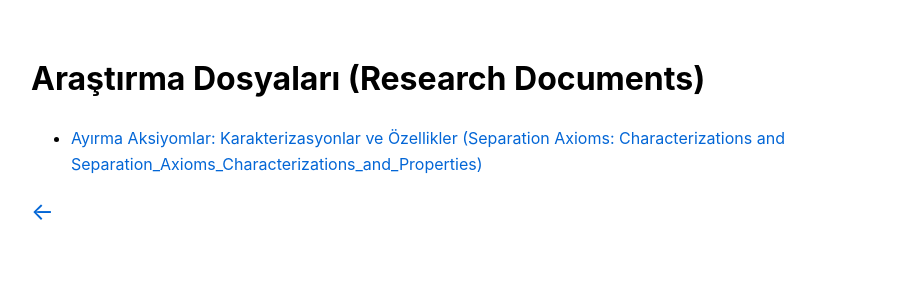
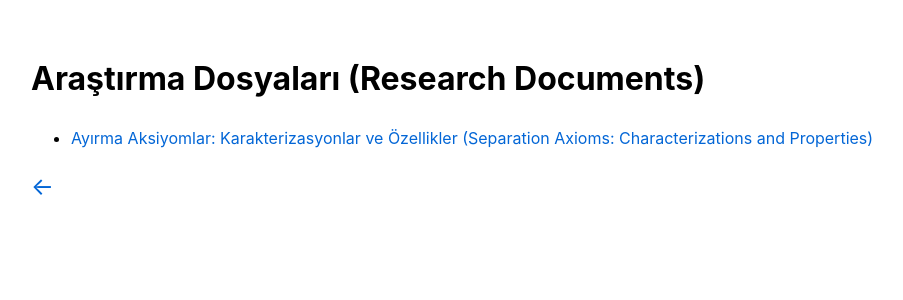
Before and after one commit to tburakarslan/tburakarslan.github.io, a Jekyll site: the page built from documents.md, in a window 1280 px wide. Shown: the top 300 px of the page, without its empty margins (109-1012 px from the left). Built offline with Jekyll 4.4.1, drawn with Linux system fonts in a browser that asks for light colours; our own code applies the rules of GitHub Pages for plain Markdown files.

Commit message:
Update documents.md

```diff
--- a/documents.md
+++ b/documents.md
@@ -1,5 +1,5 @@
 # Araştırma Dosyaları (Research Documents)
 
-- [Ayırma Aksiyomlar: Karakterizasyonlar ve Özellikler (Separation Axioms: Characterizations and Separation_Axioms_Characterizations_and_Properties)](pdffiles/Separation_Axioms_Characterizations_and_Properties.pdf)
+- [Ayırma Aksiyomlar: Karakterizasyonlar ve Özellikler (Separation Axioms: Characterizations and Properties)](pdffiles/Separation_Axioms_Characterizations_and_Properties.pdf)
 
 <a href="/" class="back-arrow" style="font-size:24px;">←</a>
```
